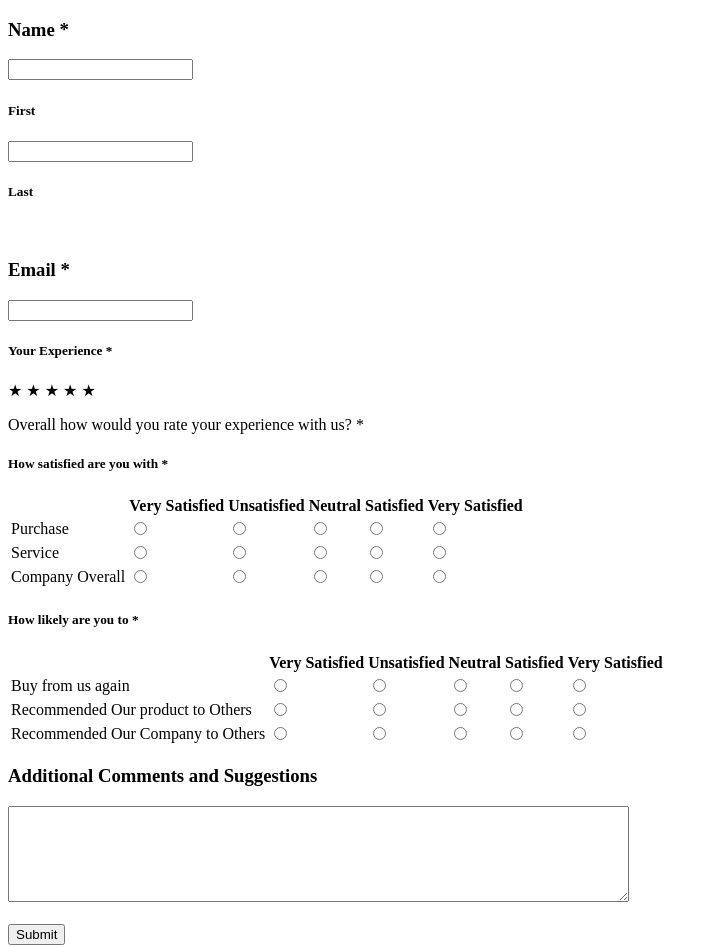
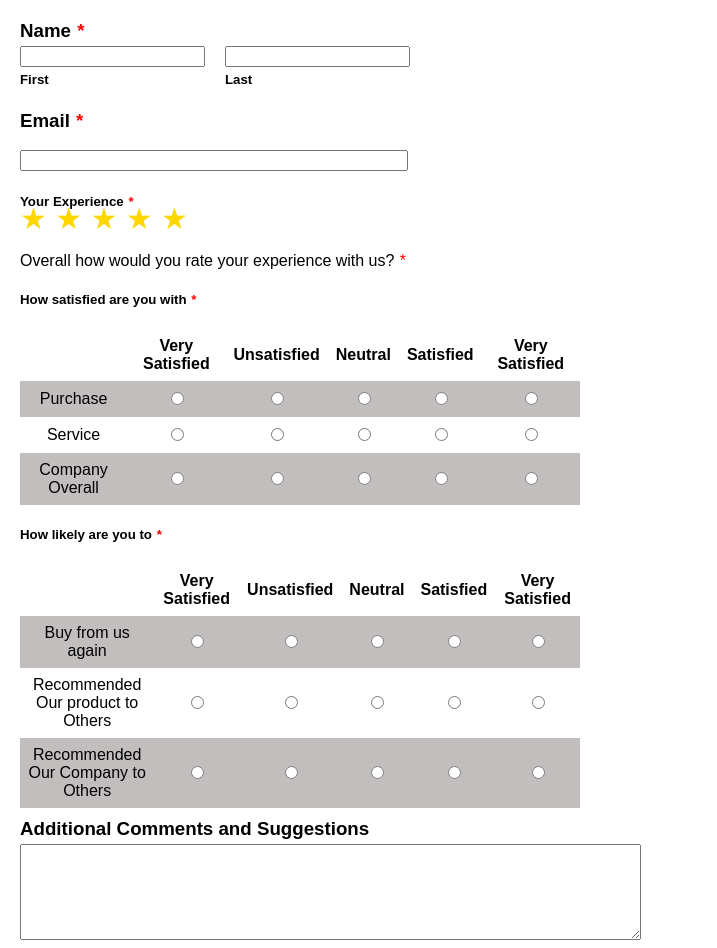
Before and after one commit to SeLvaChandirasekr/surveyform2, a plain HTML site: page index.html in a window 1280 px wide. Shown: the top 948 px of the page, without its empty margins (0-717 px from the left). Drawn offline with Linux system fonts and the light colour scheme.

Commit message:
Update index.html

```diff
--- a/index.html
+++ b/index.html
@@ -4,7 +4,7 @@
     <meta charset="UTF-8">
     <meta name="viewport" content="width=device-width, initial-scale=1.0">
     <title>Document</title>
-<link rel="stylesheet" href="/Survey Form/style.css">
+<link rel="stylesheet" href="style.css">
 </head>
 <body>
     <form action="">
```
